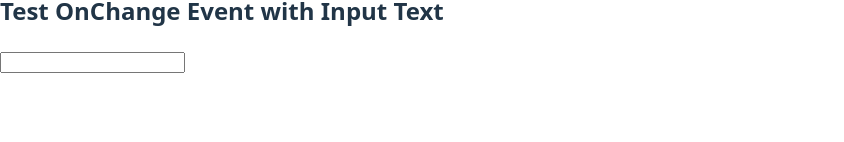
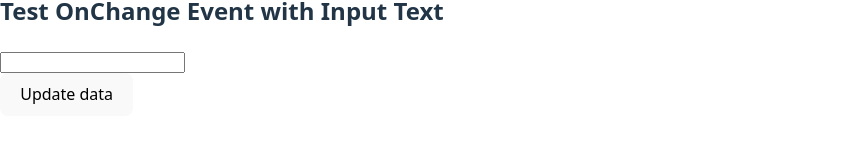
Before and after one commit to Anjali4402/react-testing-vite, a React (Vite) app: page / in a window 1280 px wide. Shown: the part 482-624 px from the top of the page, without its empty margins (0-844 px from the left). Built offline with nearby package versions, Linux system fonts and the light colour scheme.

Commit message:
onclick testing

```diff
--- a/src/App.tsx
+++ b/src/App.tsx
@@ -1,8 +1,12 @@
 // import React from 'react'
 
+import { useState } from "react"
 import InputBox from "./components/InputBox"
 
 const App = () => {
+
+  const [data, setData] = useState('');
+
   return (
     <div>
       <h1>Hello world! My first test CASE.</h1>
@@ -17,6 +21,15 @@ const App = () => {
       src="https://www.kasandbox.org/programming-images/avatars/cs-hopper-cool.png" />
 
       <InputBox />
+
+      <button
+      onClick={()=>{setData('updated data')}}
+      >
+        Update data
+      </button>
+      <h1>{data}</h1>
+
+
     </div>
   )
 }
```
Also changed, not shown: reference.txt, 1 other file (tests, documents, lock files or other folders).
